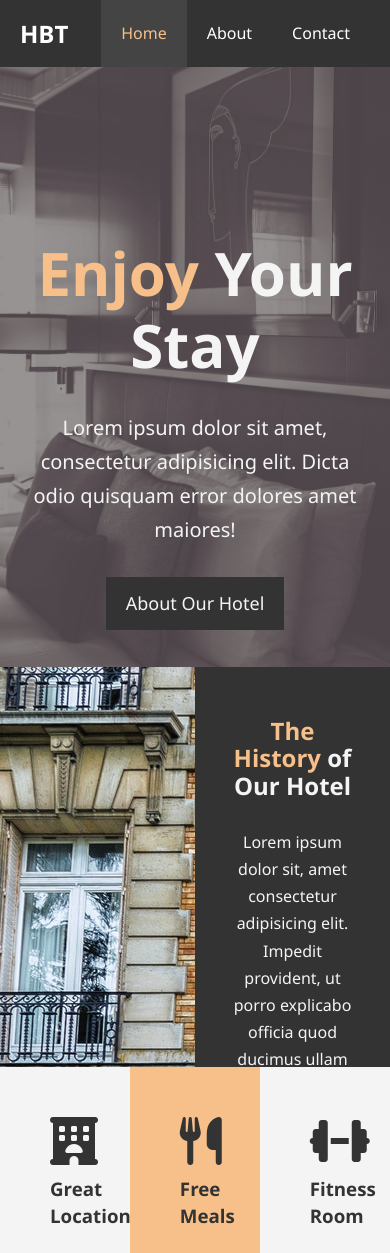
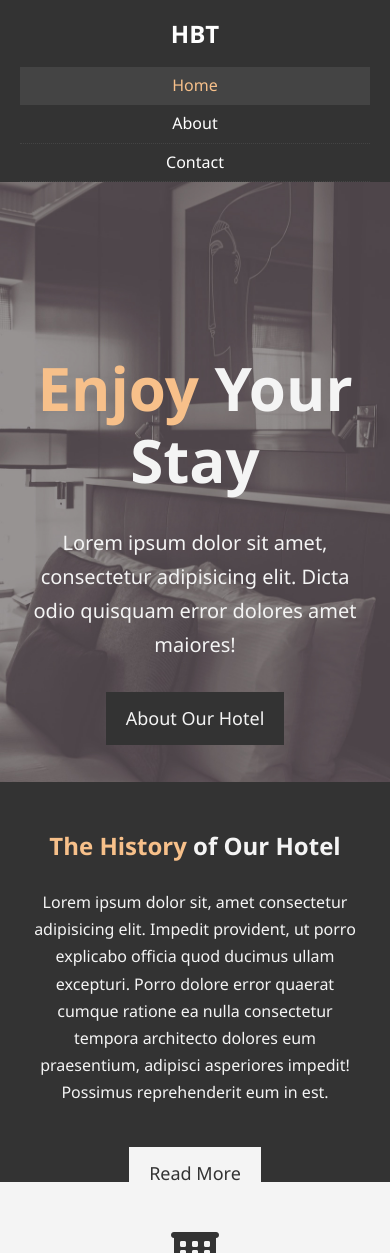
Before and after one commit to johnny-prencipe/hotel-website, a plain HTML site: page index.html in a window 390 px wide. Shown: the top 1253 px of the page. Drawn offline with Linux system fonts and the light colour scheme.

Commit message:
refactor for mobile

```diff
--- a/css/mobile.css
+++ b/css/mobile.css
@@ -0,0 +1,29 @@
+#navbar .logo {
+  float: none;
+  text-align: center;
+}
+
+#navbar ul, #navbar ul li {
+  float: none;
+}
+
+#navbar ul li a {
+  padding: 5px;
+  border-bottom: #444 dotted 1px;
+}
+
+/* Home Info */
+#home-info .info-img {
+  display: none;
+}
+
+#home-info .info-content {
+  float: none;
+  width: 100%;
+}
+
+/* boxes */
+.box {
+  float: none;
+  width: 100%;
+}
--- a/css/style.css
+++ b/css/style.css
@@ -99,7 +99,7 @@ p {
   color: #fff;
 }
 
-#navbar h1 {
+#navbar .logo {
   float: left;
   padding-top: 20px;
 }
--- a/index.html
+++ b/index.html
@@ -8,6 +8,7 @@
   <meta name="keywords" content="hotel,vancouver hotel">
   <script src="https://kit.fontawesome.com/9da422dc94.js" crossorigin="anonymous"></script>
   <link rel="stylesheet" href="css/style.css">
+  <link rel="stylesheet" media="screen and (max-width: 768px)" href="css/mobile.css">
   <title>Hotel BT | Welcome</title>
 </head>
 <body>
```
